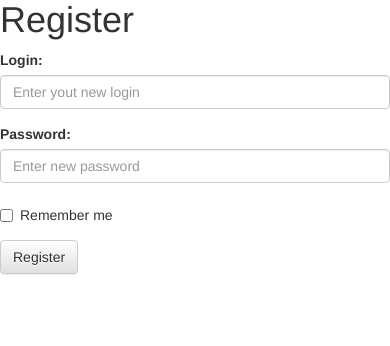
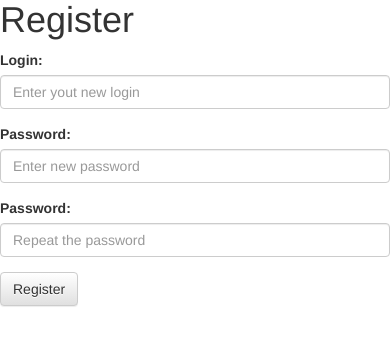
Before and after one commit to okraskaj/EvenMoreSecureApp, a Python web app: template templates/register.html in a window 390 px wide. Shown: the part 257-603 px from the top of the page. Run offline with Jinja, Linux system fonts and the light colour scheme; the template is opened without the code that fills it, so the values that code supplies are empty.

Commit message:
Register double check for password

```diff
--- a/templates/register.html
+++ b/templates/register.html
@@ -23,11 +23,10 @@
                 <input type="password" class="form-control" name="passwd" id="passwd" placeholder="Enter new password">
             </div>
         </div>
-        <div class="form-group">
-            <div class="col-sm-offset-2 col-sm-10">
-                <div class="checkbox">
-                    <label><input type="checkbox"> Remember me</label>
-                </div>
+         <div class="form-group">
+            <label class="control-label col-sm-2" for="passwd">Password:</label>
+            <div class="col-sm-10">
+                <input type="password" class="form-control" name="passwd-rp" id="passwd-rp" placeholder="Repeat the password">
             </div>
         </div>
         <div class="form-group">
```
Also changed, not shown: main.py (+7 -2 lines), templates/login.html (+0 -7 lines).
